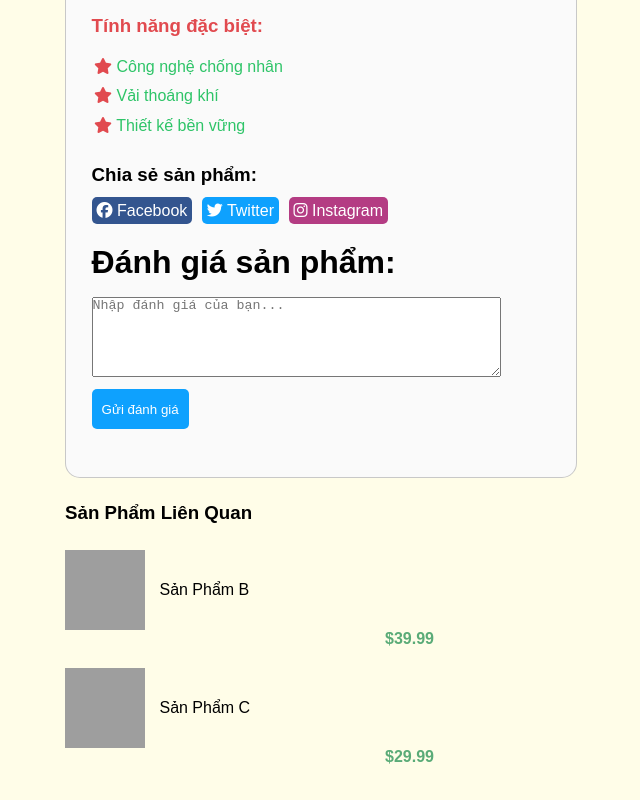
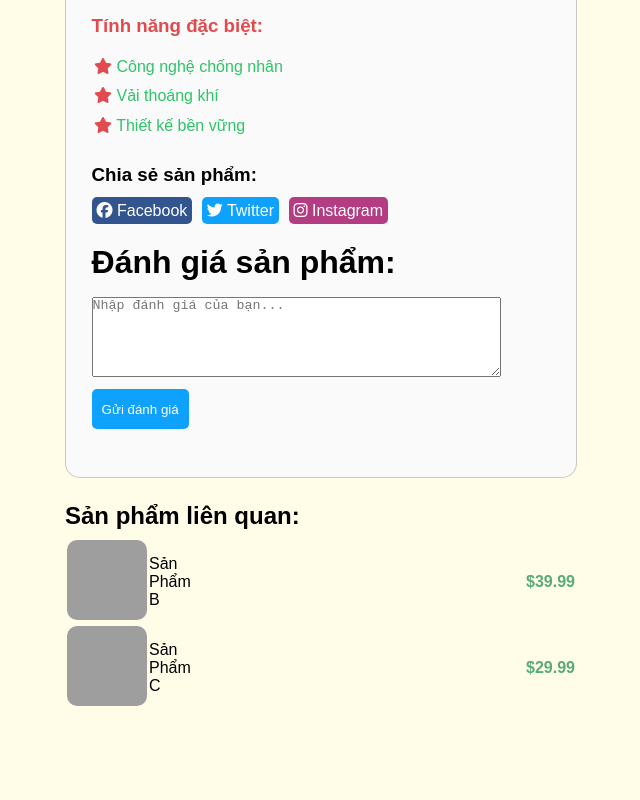
Before and after one commit to txt1stparkuor/hit-web-private, a plain HTML site: page week-4/bai2/index.html in a window 1280 px wide. Shown: the part 1378-2178 px from the top of the page, without its empty margins (319-959 px from the left). After the commit the page ends 2114 px from the top, so only its background shows below. Drawn offline with Linux system fonts and the light colour scheme; grey boxes are pictures that could not be loaded.

Commit message:
khong duoc dung flex box la mot niem dau

```diff
--- a/week-4/bai2/index.html
+++ b/week-4/bai2/index.html
@@ -131,19 +131,25 @@
         </div>
     </div>
     <div class="sanPhamLienQuan">
-        <h3>Sản Phẩm Liên Quan</h3>
-
-        <div class="product">
-            <img src="https://haiphonglogistics.com/wp-content/uploads/2024/06/bi-kip-giu-quan-ao-ben-dep-nhu-moi.jpg" alt="quan ao" width="50">
-            <span class="product-name">Sản Phẩm B</span>
-            <span class="money">$39.99</span>
-        </div>
-
-        <div class="product">
-            <img src="https://haiphonglogistics.com/wp-content/uploads/2024/06/bi-kip-giu-quan-ao-ben-dep-nhu-moi.jpg" alt="quan ao" width="50">
-            <span class="product-name">Sản Phẩm C</span>
-            <span class="money">$29.99</span>
-        </div>
+        <h2>Sản phẩm liên quan:</h2>
+        <table>
+            <tr>
+                <td>
+                    <img src="https://haiphonglogistics.com/wp-content/uploads/2024/06/bi-kip-giu-quan-ao-ben-dep-nhu-moi.jpg"
+                        alt="anh quan ao">
+                </td>
+                <td>Sản Phẩm B</td>
+                <td class="money">$39.99</td>
+            </tr>
+            <tr>
+                <td>
+                    <img src="https://haiphonglogistics.com/wp-content/uploads/2024/06/bi-kip-giu-quan-ao-ben-dep-nhu-moi.jpg"
+                        alt="anh quan ao">
+                </td>
+                <td>Sản Phẩm C</td>
+                <td class="money">$29.99</td>
+            </tr>
+        </table>
     </div>
 </body>
 
--- a/week-4/bai2/styles.css
+++ b/week-4/bai2/styles.css
@@ -119,28 +119,14 @@ li {
     padding: 10px;
     border-radius: 5px;
 }
-.sanPhamLienQuan {
-    font-family: Arial, sans-serif;
-}
-.product {
-    display: inline-block;
-    width: 40vw;
-    padding: 10px 0;
-}
-.product img {
-    vertical-align: middle;
-    margin-right: 10px;
+.sanPhamLienQuan img {
     width: 10vh;
     height: 10vh;
+    border-radius: 10px;
 }
-
-.product-name {
-    vertical-align: middle;
-    display: inline-block;
+.sanPhamLienQuan {
+    margin-top: 3vh;
 }
-
-.product .money {
-    display: inline-block;
-    font-weight: bold;
-    margin-left:25vw;
+.sanPhamLienQuan tr td:nth-child(3) {
+    padding-left: 25vw;
 }
```
Also changed, not shown: week-4/bai2/test.html (added, +60 -0 lines).
